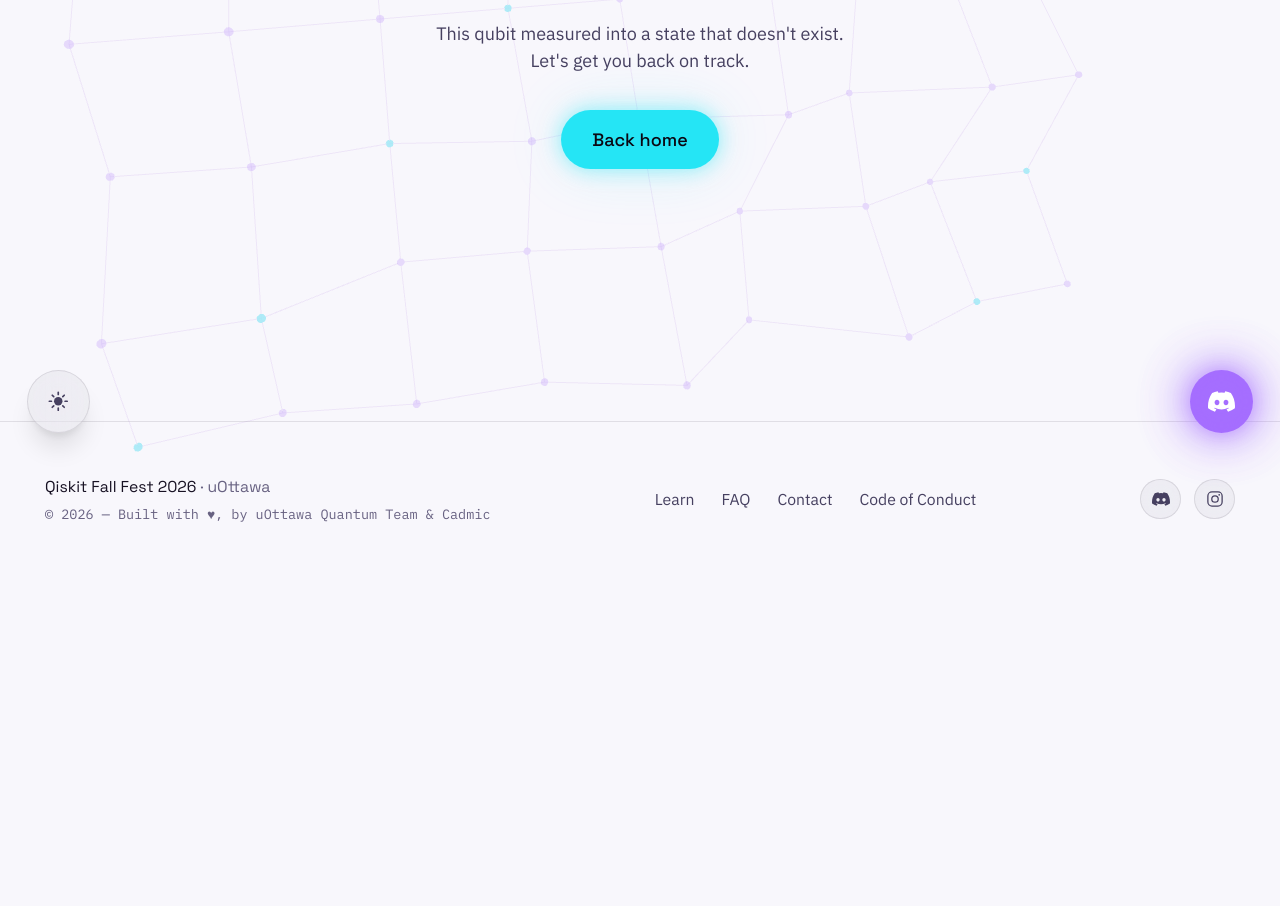
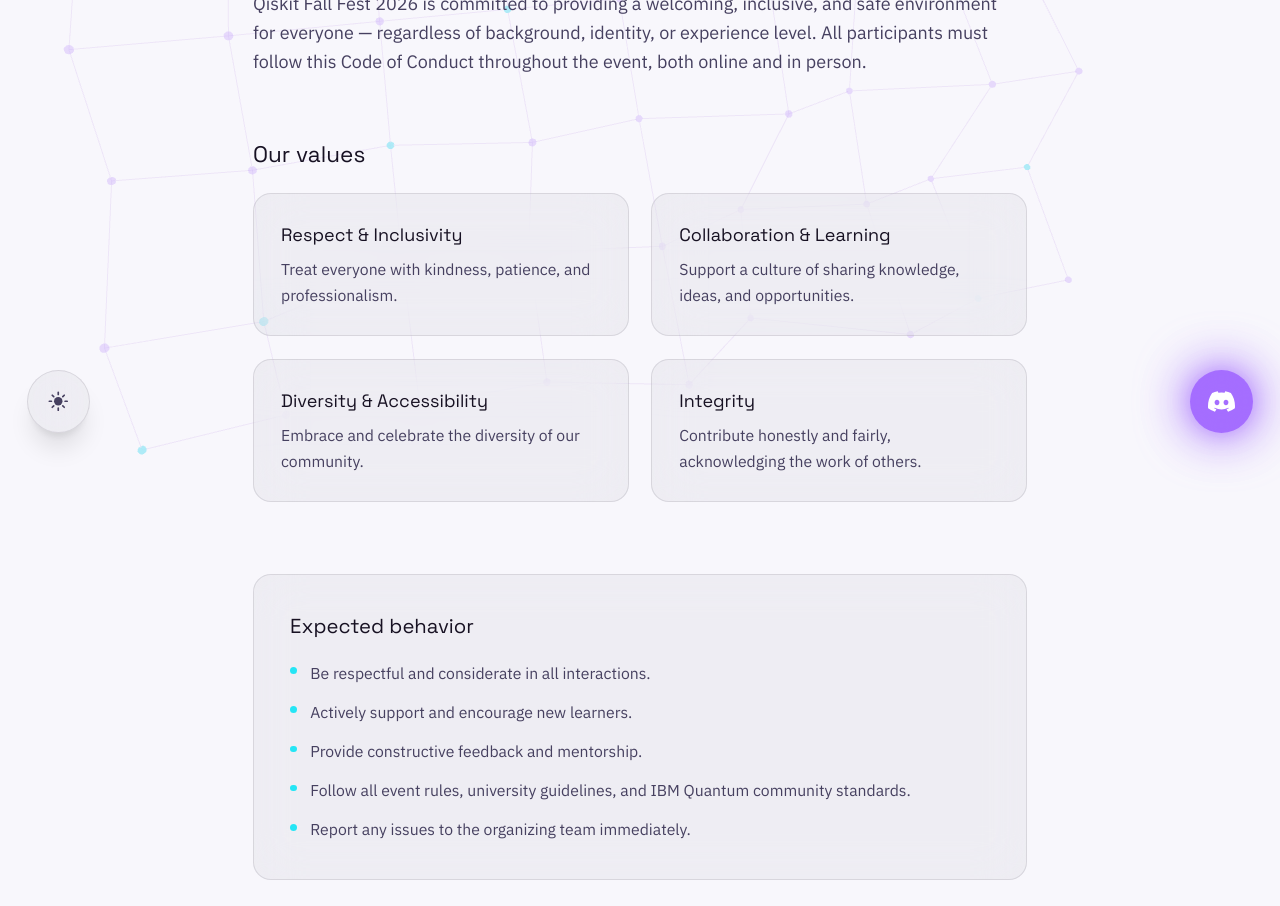
Before and after one commit to uoquantum/QiskitFF26, a React (Vite) app: page /code-of-conduct in a window 1280 px wide. Shown: the part 340-1246 px from the top of the page. Before the commit the page ends 917 px from the top, so only its background shows below. Built offline with nearby package versions, Linux system fonts and the light colour scheme; the HTML template or start-up script is replaced by a standard one.

Commit message:
CoC update

```diff
--- a/src/App.jsx
+++ b/src/App.jsx
@@ -15,6 +15,7 @@
 const Faq = lazy(() => import('./pages/Faq.jsx'))
 const About = lazy(() => import('./pages/About.jsx'))
 const Contact = lazy(() => import('./pages/Contact.jsx'))
+const CodeOfConduct = lazy(() => import('./pages/CodeOfConduct.jsx'))
 const NotFound = lazy(() => import('./pages/NotFound.jsx'))
 
 export default function App() {
@@ -36,6 +37,7 @@
             <Route path="/faq" element={<PageTransition><Faq /></PageTransition>} />
             <Route path="/about" element={<PageTransition><About /></PageTransition>} />
             <Route path="/contact" element={<PageTransition><Contact /></PageTransition>} />
+            <Route path="/code-of-conduct" element={<PageTransition><CodeOfConduct /></PageTransition>} />
             <Route path="*" element={<PageTransition><NotFound /></PageTransition>} />
           </Routes>
         </AnimatePresence>
--- a/src/components/layout/Footer.jsx
+++ b/src/components/layout/Footer.jsx
@@ -19,9 +19,9 @@
           <Link to="/learn" className="hover:text-cyan-strong transition-colors">Learn</Link>
           <Link to="/faq" className="hover:text-cyan-strong transition-colors">FAQ</Link>
           <Link to="/contact" className="hover:text-cyan-strong transition-colors">Contact</Link>
-          <a href={CODE_OF_CONDUCT_URL} target="_blank" rel="noreferrer" className="hover:text-cyan-strong transition-colors">
+          <Link to={CODE_OF_CONDUCT_URL} className="hover:text-cyan-strong transition-colors">
             Code of Conduct
-          </a>
+          </Link>
         </div>
 
         <div className="flex items-center gap-3">
--- /dev/null
+++ b/src/data/codeOfConduct.js
@@ -0,0 +1,32 @@
+// Code of Conduct content — edit freely, no code changes needed.
+// Adapted from last year's Qiskit Fall Fest Code of Conduct.
+
+export const VALUES = [
+  { title: 'Respect & Inclusivity', desc: 'Treat everyone with kindness, patience, and professionalism.' },
+  { title: 'Collaboration & Learning', desc: 'Support a culture of sharing knowledge, ideas, and opportunities.' },
+  { title: 'Diversity & Accessibility', desc: 'Embrace and celebrate the diversity of our community.' },
+  { title: 'Integrity', desc: 'Contribute honestly and fairly, acknowledging the work of others.' },
+]
+
+export const EXPECTED_BEHAVIOR = [
+  'Be respectful and considerate in all interactions.',
+  'Actively support and encourage new learners.',
+  'Provide constructive feedback and mentorship.',
+  'Follow all event rules, university guidelines, and IBM Quantum community standards.',
+  'Report any issues to the organizing team immediately.',
+]
+
+export const REPORTING_CHANNELS = [
+  'Contact an organizer directly (on site or Discord)',
+  'Speak to a university representative',
+  'Email quantum.events@us.ibm.com',
+]
+
+export const CONSEQUENCES = [
+  { step: 'Assess', desc: 'Organizers review the facts and prioritize safety.' },
+  {
+    step: 'Action',
+    desc: 'May include a verbal/written warning, removal from the event without refund or prize eligibility, and/or notification to university or IBM representatives.',
+  },
+  { step: 'Follow-up', desc: 'We document incidents and communicate outcomes as appropriate.' },
+]
--- a/src/data/site.js
+++ b/src/data/site.js
@@ -35,7 +35,7 @@
   { href: 'https://2025.uoquantum.com', label: 'Fall Fest 2025' },
 ]
 
-export const CODE_OF_CONDUCT_URL = 'https://www.uoquantum.com/code-of-conduct'
+export const CODE_OF_CONDUCT_URL = '/code-of-conduct'
 
 // Site logo shown in the header next to the event name. Drop the file at
 // public/logo.svg (or .png) and set this to '/logo.svg'. Leave empty to keep
--- a/src/pages/About.jsx
+++ b/src/pages/About.jsx
@@ -54,9 +54,9 @@
           <p className="text-sm text-ink-muted leading-relaxed mb-4">
             We strive to make Fall Fest welcoming for everyone. Venues are accessible and dietary
             options are available throughout the event. All participants agree to our{' '}
-            <a href={CODE_OF_CONDUCT_URL} target="_blank" rel="noreferrer" className="text-cyan-text hover:text-cyan-strong underline underline-offset-2">
+            <Link to={CODE_OF_CONDUCT_URL} className="text-cyan-text hover:text-cyan-strong underline underline-offset-2">
               Code of Conduct
-            </a>.
+            </Link>.
           </p>
         </GlassCard>
       </Reveal>
--- /dev/null
+++ b/src/pages/CodeOfConduct.jsx
@@ -0,0 +1,94 @@
+import SectionHeading from '../components/ui/SectionHeading.jsx'
+import GlassCard from '../components/ui/GlassCard.jsx'
+import Reveal from '../components/ui/Reveal.jsx'
+import { EVENT } from '../data/site.js'
+import { VALUES, EXPECTED_BEHAVIOR, REPORTING_CHANNELS, CONSEQUENCES } from '../data/codeOfConduct.js'
+
+export default function CodeOfConduct() {
+  return (
+    <div className="section max-w-3xl">
+      <SectionHeading
+        eyebrow="Respect & Inclusion · Beginner-friendly · Zero harassment"
+        title="Code of Conduct"
+        description={`${EVENT.name} is committed to providing a welcoming, inclusive, and safe environment for everyone — regardless of background, identity, or experience level. All participants must follow this Code of Conduct throughout the event, both online and in person.`}
+      />
+
+      <Reveal>
+        <h3 className="font-display text-xl text-ink mb-5">Our values</h3>
+      </Reveal>
+      <div className="grid gap-5 sm:grid-cols-2 mb-16">
+        {VALUES.map((v, i) => (
+          <Reveal key={v.title} delay={i * 0.06}>
+            <GlassCard glow className="p-6 h-full">
+              <h4 className="font-display text-ink mb-2">{v.title}</h4>
+              <p className="text-sm text-ink-muted leading-relaxed">{v.desc}</p>
+            </GlassCard>
+          </Reveal>
+        ))}
+      </div>
+
+      <Reveal>
+        <GlassCard className="p-8 mb-6">
+          <h3 className="font-display text-lg text-ink mb-4">Expected behavior</h3>
+          <ul className="space-y-3">
+            {EXPECTED_BEHAVIOR.map((b) => (
+              <li key={b} className="flex gap-3 text-sm text-ink-muted leading-relaxed">
+                <span className="mt-1.5 h-1.5 w-1.5 shrink-0 rounded-full bg-cyan-glow" />
+                {b}
+              </li>
+            ))}
+          </ul>
+        </GlassCard>
+      </Reveal>
+
+      <Reveal>
+        <GlassCard className="p-8 mb-6">
+          <h3 className="font-display text-lg text-ink mb-4">Unacceptable behavior</h3>
+          <p className="text-sm text-ink-muted leading-relaxed">
+            Harassment, discrimination, or intimidation in any form will not be tolerated. This
+            includes offensive comments, imagery, or behaviour related to gender, sexuality, race,
+            religion, disability, or other personal characteristics; disruption of talks, workshops,
+            or hackathon activities; plagiarism or misrepresentation of others' work; or any
+            violation of university or IBM policies.
+          </p>
+        </GlassCard>
+      </Reveal>
+
+      <Reveal>
+        <GlassCard className="p-8 mb-6">
+          <h3 className="font-display text-lg text-ink mb-4">Reporting</h3>
+          <p className="text-sm text-ink-muted leading-relaxed mb-4">
+            If you experience or witness unacceptable behavior:
+          </p>
+          <ul className="space-y-3 mb-4">
+            {REPORTING_CHANNELS.map((c) => (
+              <li key={c} className="flex gap-3 text-sm text-ink-muted leading-relaxed">
+                <span className="mt-1.5 h-1.5 w-1.5 shrink-0 rounded-full bg-magenta-glow" />
+                {c}
+              </li>
+            ))}
+          </ul>
+          <p className="text-sm text-ink-muted leading-relaxed">
+            All reports will be handled discreetly and respectfully.
+          </p>
+        </GlassCard>
+      </Reveal>
+
+      <Reveal>
+        <GlassCard strong className="p-8">
+          <h3 className="font-display text-lg text-ink mb-5">Consequences</h3>
+          <ol className="space-y-4">
+            {CONSEQUENCES.map((c, i) => (
+              <li key={c.step} className="flex gap-4 text-sm">
+                <span className="font-mono text-cyan-text shrink-0">{i + 1}.</span>
+                <span className="text-ink-muted leading-relaxed">
+                  <span className="text-ink font-medium">{c.step}:</span> {c.desc}
+                </span>
+              </li>
+            ))}
+          </ol>
+        </GlassCard>
+      </Reveal>
+    </div>
+  )
+}
--- a/src/pages/Contact.jsx
+++ b/src/pages/Contact.jsx
@@ -1,3 +1,4 @@
+import { Link } from 'react-router-dom'
 import SectionHeading from '../components/ui/SectionHeading.jsx'
 import GlassCard from '../components/ui/GlassCard.jsx'
 import Reveal from '../components/ui/Reveal.jsx'
@@ -51,9 +52,9 @@
             <p className="text-sm text-ink-muted leading-relaxed">
               Photos and video may be taken during the event — you can opt out on the registration
               form. All attendees agree to our{' '}
-              <a href={CODE_OF_CONDUCT_URL} target="_blank" rel="noreferrer" className="text-cyan-text hover:text-cyan-strong underline underline-offset-2">
+              <Link to={CODE_OF_CONDUCT_URL} className="text-cyan-text hover:text-cyan-strong underline underline-offset-2">
                 Code of Conduct
-              </a>.
+              </Link>.
             </p>
           </GlassCard>
         </Reveal>
--- a/src/pages/Register.jsx
+++ b/src/pages/Register.jsx
@@ -1,4 +1,5 @@
 import { useState } from 'react'
+import { Link } from 'react-router-dom'
 import { motion, AnimatePresence } from 'framer-motion'
 import SectionHeading from '../components/ui/SectionHeading.jsx'
 import GlassCard from '../components/ui/GlassCard.jsx'
@@ -372,9 +373,9 @@
                     onChange={update('agree')}
                   />
                   I agree to the{' '}
-                  <a href={CODE_OF_CONDUCT_URL} target="_blank" rel="noreferrer" className="text-cyan-text hover:text-cyan-strong underline underline-offset-2">
+                  <Link to={CODE_OF_CONDUCT_URL} target="_blank" rel="noopener" className="text-cyan-text hover:text-cyan-strong underline underline-offset-2">
                     Code of Conduct
-                  </a>
+                  </Link>
                 </label>
 
                 <button type="submit" disabled={status === 'loading'} className="btn-glow w-full sm:w-auto disabled:opacity-60">
```
